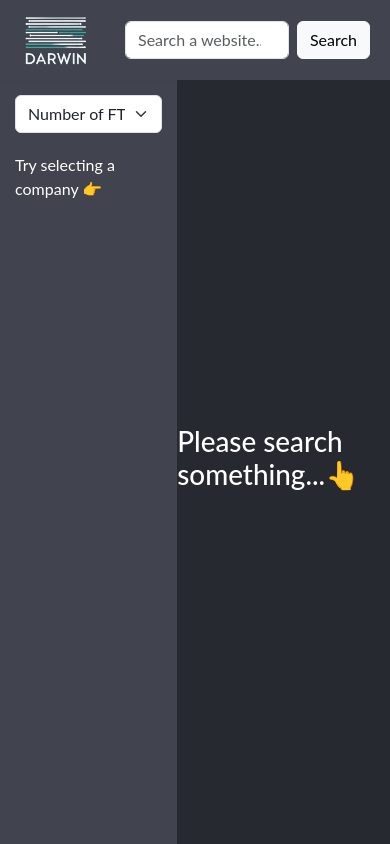
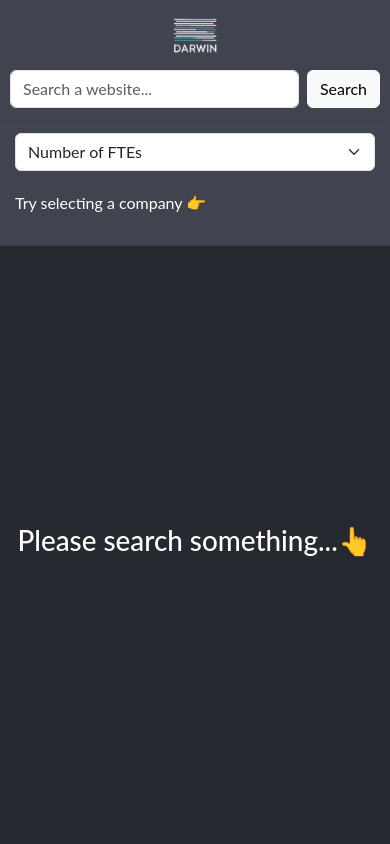
Before and after one commit to remi-denoyer/data-driven-hackathon-2025, a Flask app: page / in a window 390 px wide. Run offline with Flask 3, Linux system fonts and the light colour scheme.

Commit message:
chore: responsiveness

```diff
--- a/services/figures.py
+++ b/services/figures.py
@@ -42,7 +42,6 @@ def create_tree_map(data, selected_company, metric):
         plot_bgcolor="rgba(0,0,0,0)",  # Transparent plot background
         margin=dict(t=50, l=25, r=25, b=25),  # Reduce margins for better space usage
         autosize=True,  # Allow automatic resizing
-        width=1200,
         coloraxis_colorbar=dict(
             title="Growth (%)",  # Add scale name
             tickformat=".0%",  # Format ticks as percentages
@@ -52,7 +51,7 @@ def create_tree_map(data, selected_company, metric):
     # Update traces for centered text and percentages
     fig.update_traces(
         textinfo="label+text",  # Display company name and custom text
-        texttemplate="%{label}<br>Size: %{value}",  # Format the text
+        texttemplate="%{label}<br>%{metric}: %{value}",  # Format the text
         textfont=dict(size=16),  # General text font size inside rectangles
         textposition="middle center",  # Center the text in each rectangle
         marker=dict(line=dict(color="black", width=1)),  # Subtle borders for contrast
--- a/static/styles.css
+++ b/static/styles.css
@@ -45,6 +45,7 @@ header .d-flex {
 /* Main Layout */
 .container_style {
   display: flex;
+  flex-direction: row;
   height: calc(100% - 80px);
   width: 100%;
   box-sizing: border-box;
@@ -89,9 +90,8 @@ header .d-flex {
 }
 
 /* Plot Container Styling */
-
 main {
-  width: 100%;
+  width: calc(100% - 300px); /* Account for sidebar */
   display: flex;
   align-items: center;
   justify-content: center;
@@ -107,8 +107,6 @@ main > div {
 .plotly-graph-div {
   width: 100%;
   display: flex;
-  align-items: center;
-  justify-content: center;
   box-sizing: border-box;
 }
 
@@ -147,3 +145,89 @@ main > div {
     transform: rotate(360deg);
   }
 }
+
+/* Responsive Adjustments */
+@media screen and (max-width: 768px) {
+  /* Sidebar stacks vertically on smaller screens */
+  .container_style {
+    flex-direction: column;
+  }
+
+  .sidebar {
+    width: 100%;
+    height: auto;
+  }
+
+  main {
+    width: 100%;
+    height: auto;
+    flex: 1;
+  }
+
+  header {
+    flex-direction: column;
+    text-align: center;
+    height: auto;
+    padding: 15px;
+  }
+
+  header .d-flex {
+    width: 100%;
+  }
+
+  .logo-container {
+    justify-content: center;
+    margin-bottom: 10px;
+  }
+
+  .logo {
+    max-height: 50px;
+  }
+
+  .container_style {
+    flex-direction: column !important; /* Sidebar on top for smaller screens */
+  }
+
+  .sidebar {
+    width: 100%; /* Full width on mobile */
+    height: auto; /* Adjust height automatically */
+  }
+
+  main {
+    width: 100%;
+    height: auto;
+  }
+
+  .plotly-graph-div {
+    width: 100%; /* Full width on mobile */
+    height: auto; /* Adjust height automatically */
+  }
+}
+
+@media screen and (max-width: 480px) {
+  /* Adjust fonts and paddings for extra small screens */
+  header {
+    font-size: 1.2rem;
+    padding: 10px;
+  }
+
+  .sidebar h4,
+  .sidebar h5 {
+    font-size: 1rem;
+  }
+
+  .sidebar ul li {
+    font-size: 0.8rem;
+  }
+
+  .pulse-logo {
+    height: 100px;
+    width: 100px;
+  }
+
+  .spinner-border {
+    width: 2rem;
+    height: 2rem;
+    border-width: 0.2rem;
+  }
+}
```
